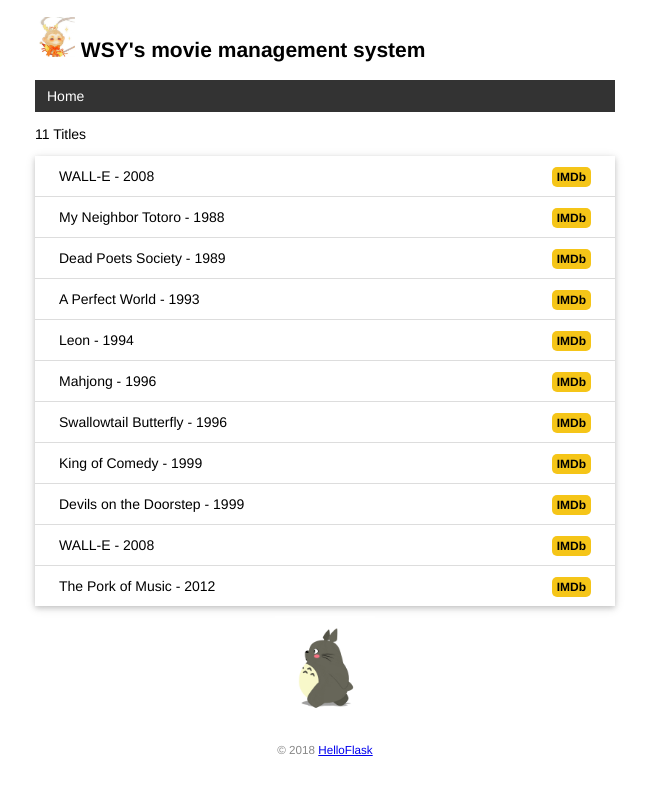
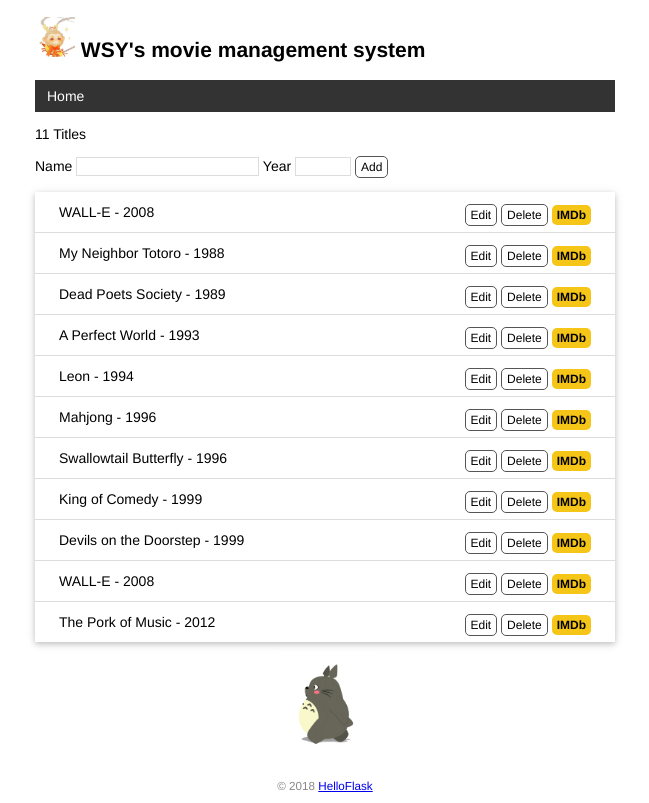
Before and after one commit to wsy620/watchlist, a Flask app: page / in a window 1280 px wide. Shown: the whole page, without its empty margins (315-964 px from the left). Before the commit the page ends 756 px from the top, so only its background shows below. Run offline with Flask 3, Linux system fonts and the light colour scheme.

Commit message:
Create, edit and delete item by form

```diff
--- a/app.py
+++ b/app.py
@@ -3,47 +3,48 @@ import os
 import sys
 from flask import Flask, render_template
 import click
+from flask import request, url_for, redirect, flash
 
 WIN = sys.platform.startswith('win')
 if WIN:  # 如果是 Windows 系统，使用三个斜线
-   prefix = 'sqlite:///'
+    prefix = 'sqlite:///'
 else:  # 否则使用四个斜线
-   prefix = 'sqlite:////'
+    prefix = 'sqlite:////'
 app = Flask(__name__)
-#位置不能调整，调整会报错
+app.config['SECRET_KEY'] = 'dev'
+# 位置不能调整，调整会报错
 app.config['SQLALCHEMY_DATABASE_URI'] = prefix + os.path.join(app.root_path, 'data.db')
 app.config['SQLALCHEMY_TRACK_MODIFICATIONS'] = False  # 关闭对模型修改的监控
 db = SQLAlchemy(app)
 
+
 class User(db.Model):  # 表名将会是 user（自动生成，小写处理）
-   id = db.Column(db.Integer, primary_key=True)  # 主键
-   name = db.Column(db.String(20))  # 名字
+    id = db.Column(db.Integer, primary_key=True)  # 主键
+    name = db.Column(db.String(20))  # 名字
+
 
 class Movie(db.Model):  # 表名将会是 movie
-   id = db.Column(db.Integer, primary_key=True)  # 主键
-   title = db.Column(db.String(60))  # 电影标题
-   year = db.Column(db.String(4))  # 电影年份
+    id = db.Column(db.Integer, primary_key=True)  # 主键
+    title = db.Column(db.String(60))  # 电影标题
+    year = db.Column(db.String(4))  # 电影年份
 
 
-@app.cli.command() # 注册为命令
+@app.cli.command()  # 注册为命令
 @click.option('--drop', is_flag=True, help='Create after drop.')
-  # 设置选项
+# 设置选项
 def initdb(drop):
     """Initialize the database."""
-    if drop: # 判断是否输入了选项
-      db.drop_all()
+    if drop:  # 判断是否输入了选项
+        db.drop_all()
     db.create_all()
-    click.echo('Initialized database.') # 输出提示信息
-
-
-
+    click.echo('Initialized database.')  # 输出提示信息
 
 
 @app.cli.command()
 def forge():
     """Generate fake data."""
     db.create_all()
-# 全局的两个变量移动到这个函数内
+    # 全局的两个变量移动到这个函数内
     name = 'WSY'
     movies = [
         {'title': 'My Neighbor Totoro', 'year': '1988'},
@@ -67,17 +68,62 @@ def forge():
     click.echo('Done.')
 
 
+@app.context_processor
+def inject_user():  # 函数名可以随意修改
+    user = User.query.first()
+    return dict(user=user)  # 需要返回字典，等同于return {'user': user}
 
-@app.context_processor
-def inject_user(): # 函数名可以随意修改
-    user = User.query.first()
-    return dict(user=user) # 需要返回字典，等同于return {'user': user}
 
 @app.errorhandler(404)
 def page_not_found(e):
     return render_template('404.html'), 404
 
-@app.route('/')
+
+@app.route('/', methods=['GET', 'POST'])
 def index():
+    if request.method == 'POST':  # 判断是否是 POST 请求
+        # 获取表单数据
+        title = request.form.get('title')  # 传入表单对应输入字段的 name 值
+        year = request.form.get('year')
+        # 验证数据
+        if not title or not year or len(year) > 4 or len(title) > 60:
+            flash('Invalid input.')  # 显示错误提示
+            return redirect(url_for('index'))  # 重定向回主页
+        # 保存表单数据到数据库
+        movie = Movie(title=title, year=year)  # 创建记录
+        db.session.add(movie)  # 添加到数据库会话
+        db.session.commit()  # 提交数据库会话
+        flash('Item created.')  # 显示成功创建的提示
+        return redirect(url_for('index'))  # 重定向回主页
+
+    user = User.query.first()
     movies = Movie.query.all()
-    return render_template('index.html', movies=movies)
+    return render_template('index.html', user=user, movies=movies)
+
+app.config['SECRET_KEY'] = 'dev'
+@app.route('/movie/edit/<int:movie_id>', methods=['GET', 'POST'])
+def edit(movie_id):
+    movie = Movie.query.get_or_404(movie_id)
+
+    if request.method == 'POST':  # 处理编辑表单的提交请求
+        title = request.form['title']
+        year = request.form['year']
+
+        if not title or not year or len(year) > 4 or len(title) > 60:
+            flash('Invalid input.')
+            return redirect(url_for('edit', movie_id=movie_id))  # 重定向回对应的编辑页面
+
+        movie.title = title  # 更新标题
+        movie.year = year  # 更新年份
+        db.session.commit()  # 提交数据库会话
+        flash('Item updated.')
+        return redirect(url_for('index'))  # 重定向回主页
+    return render_template('edit.html', movie=movie)  # 传入被编辑的电影记录
+
+@app.route('/movie/delete/<int:movie_id>', methods=['POST'])  # 限定只接受 POST 请求
+def delete(movie_id):
+    movie = Movie.query.get_or_404(movie_id)  # 获取电影记录
+    db.session.delete(movie)  # 删除对应的记录
+    db.session.commit()  # 提交数据库会话
+    flash('Item deleted.')
+    return redirect(url_for('index'))  # 重定向回主页
--- a/static/style.css
+++ b/static/style.css
@@ -158,3 +158,45 @@ background: #F5C518;
 border-radius: 5px;
 padding: 3px 5px;
 }
+
+/* 覆盖某些浏览器对 input 元素定义的字体 */
+input[type=submit] {
+font-family: inherit;
+}
+input[type=text] {
+border: 1px solid #ddd;
+}
+input[name=year] {
+width: 50px;
+}
+.btn {
+font-size: 12px;
+padding: 3px 5px;
+text-decoration: none;
+cursor: pointer;
+background-color: white;
+color: black;
+border: 1px solid #555555;
+border-radius: 5px;
+}
+.btn:hover {
+text-decoration: none;
+background-color: black;
+color: white;
+border: 1px solid black;
+}
+
+.alert {
+position: relative;
+padding: 7px;
+margin: 7px 0;
+border: 1px solid transparent;
+color: #004085;
+background-color: #cce5ff;
+border-color: #b8daff;
+border-radius: 5px;
+}
+
+.inline-form	{
+display:	inline;
+}
--- a/templates/base.html
+++ b/templates/base.html
@@ -10,6 +10,9 @@
 {% endblock %}
 </head>
 <body>
+  {% for message in get_flashed_messages() %}
+        <div class="alert">{{ message }}</div>
+    {% endfor %}
 <h2>
 <img alt="Avatar" class="avatar" src="{{ url_for('static', filename='images/avatar.png') }}">
 {{ user.name }}'s movie management system
--- a/templates/index.html
+++ b/templates/index.html
@@ -1,11 +1,20 @@
 {% extends 'base.html' %}
 {% block content %}
 <p>{{ movies|length }} Titles</p>
+<form method="post">
+Name <input type="text" name="title" autocomplete="off" required>
+Year <input type="text" name="year" autocomplete="off" required>
+<input class="btn" type="submit" name="submit" value="Add">
+</form>
 <ul class="movie-list">
 {% for movie in movies %}
 <li>{{ movie.title }} - {{ movie.year }}
 <span class="float-right">
-<a class="imdb" href="https://www.imdb.com/find?q={{movie.title }}" target="_blank" title="Find this movie on IMDb">
+<a class="btn" href="{{ url_for('edit', movie_id=movie.id) }}">Edit</a>
+<form	class="inline-form"	method="post"	action="{{	url_for('delete',	movie_id=movie.id)	}}">
+<input	class="btn"	type="submit"	name="delete"	value="Delete"	onclick="return	confirm('Are you sure?')">
+</form>
+	<a class="imdb" href="https://www.imdb.com/find?q={{movie.title }}" target="_blank" title="Find this movie on IMDb">
 IMDb</a>
 </span>
 </li>
@@ -13,7 +22,3 @@ IMDb</a>
 </ul>
 <img alt="Walking Totoro" class="totoro" src="{{ url_for('static', filename='images/totoro.gif') }}" title="to~to~ro~">
 {% endblock %}
-
-<span class="float-right">
-<a class="imdb" href="https://www.imdb.com/find?q={{ movie.title }}" target="_blank" title="Find this movie on IMDb">IMDb</a>
-</span>
```
Also changed, not shown: templates/edit.html (added, +10 -0 lines).
